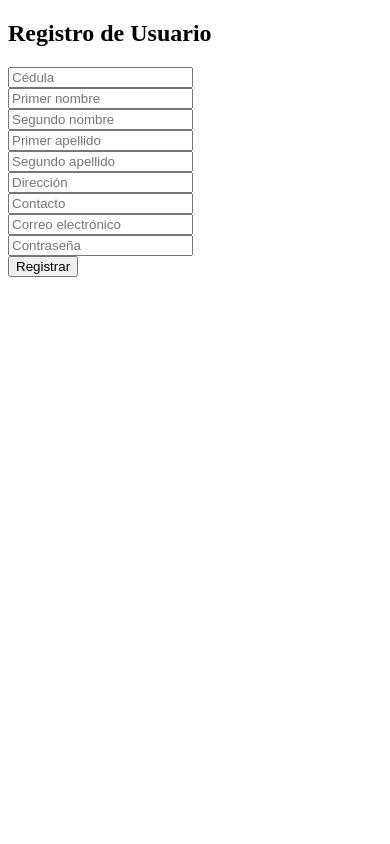
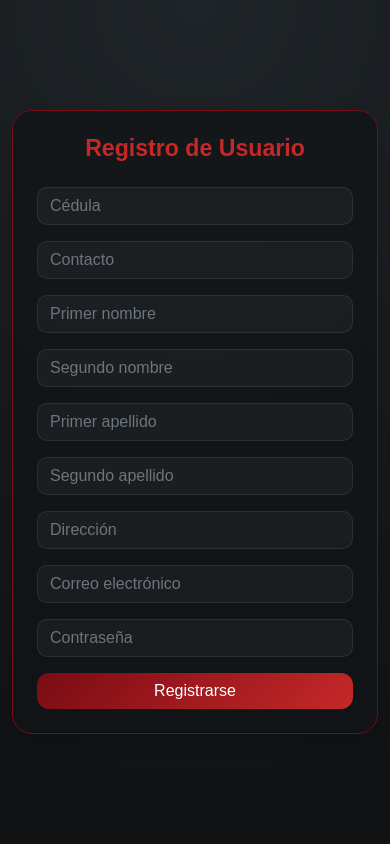
Before and after one commit to nicollebernal/cueromania_pyton, a Django app: page /registrar_usuario/ in a window 390 px wide. Run offline with Django 5.2, Linux system fonts and the light colour scheme; some libraries are stand-ins or nearby versions.

Commit message:
doc: agregele algo

```diff
--- a/Proyecto/panel_admin/views.py
+++ b/Proyecto/panel_admin/views.py
@@ -60,7 +60,7 @@ def cerrar_sesion(request):
     return redirect('login')
 
 
-# ——— Productos ———
+
 
 
 @solo_administrador
@@ -197,7 +197,6 @@ def producto_eliminar(request, pk):
     )
 
 
-# ——— Usuarios ———
 
 
 @solo_administrador
@@ -267,7 +266,6 @@ def usuario_eliminar(request, pk):
     )
 
 
-# ——— Catálogos ———
 
 
 @solo_administrador
--- a/Proyecto/tienda/models.py
+++ b/Proyecto/tienda/models.py
@@ -142,6 +142,7 @@ class Producto (models.Model):
     nombre = models.CharField(max_length=100)
     precio = models.DecimalField(max_digits=10, decimal_places=2)
     talla = models.CharField(max_length=20)
+    imagen = models.ImageField(upload_to='productos/', blank=True, null=True, db_column='imagen')
     estado = models.CharField(max_length=20)
     stock_producto = models.IntegerField()
     descripcion = models.TextField()
@@ -159,7 +160,6 @@ class Producto (models.Model):
 
 class Venta(models.Model):
     id_ventas = models.AutoField(primary_key=True)
-    # Solo fecha: evita conflictos con MySQL DATE/DATETIME y timezone.is_aware en plantillas
     fecha_ventas = models.DateField()
     estado_venta = models.CharField(max_length=50)
     total = models.DecimalField(max_digits=12, decimal_places=2, db_column='Total')
--- a/Proyecto/tienda/templates/login/registro.html
+++ b/Proyecto/tienda/templates/login/registro.html
@@ -1,23 +1,113 @@
 <!DOCTYPE html>
-<html>
+<html lang="es">
 <head>
+    <meta charset="UTF-8">
     <title>Registro</title>
+    {% load static %}
+    <link rel="stylesheet" href="{% static 'bootstrap/css/bootstrap.min.css' %}">
+    <style>
+        :root {
+            --color-fondo-oscuro: #0f1113;
+            --color-fondo-claro: #1f2428;
+            --color-vino: #7a0c14;
+            --color-rojo: #b71c1c;
+            --color-rojo-intenso: #c62828;
+            --color-texto-claro: #ddd;
+            --color-error: #e57373;
+        }
+
+        body {
+            background: radial-gradient(circle at top, var(--color-fondo-claro), var(--color-fondo-oscuro));
+            color: var(--color-texto-claro);
+            font-family: 'Montserrat', sans-serif;
+        }
+
+        .registro-box {
+            width: 100%;
+            max-width: 500px;
+            border-radius: 20px;
+            background: rgba(18, 20, 23, 0.75);
+            backdrop-filter: blur(12px);
+            border: 1px solid var(--color-vino);
+            box-shadow: 0 0 20px rgba(122, 12, 20, 0.9), 0 0 40px rgba(122, 12, 20, 0.6), 0 0 80px rgba(122, 12, 20, 0.4);
+            padding: 2rem;
+        }
+
+        h3 {
+            color: var(--color-rojo-intenso);
+            font-weight: bold;
+        }
+
+        .form-control {
+            background: rgba(255, 255, 255, 0.04);
+            border: 1px solid rgba(255, 255, 255, 0.08);
+            border-radius: 10px;
+            color: var(--color-texto-claro);
+            transition: 0.3s ease;
+        }
+
+        .form-control:focus {
+            border: 1px solid var(--color-rojo);
+            box-shadow: 0 0 6px var(--color-rojo);
+            outline: none;
+        }
+
+        .btn-registro {
+            background: linear-gradient(135deg, var(--color-vino), var(--color-rojo-intenso));
+            border-radius: 12px;
+            color: white;
+            border: none;
+            transition: 0.3s ease;
+        }
+
+        .btn-registro:hover {
+            background: linear-gradient(135deg, var(--color-rojo-intenso), var(--color-vino));
+            transform: scale(1.02);
+        }
+    </style>
 </head>
 <body>
-    <h2>Registro de Usuario</h2>
-    <form method="post">
-        {% csrf_token %}
-        <input type="text" name="id_usuario" placeholder="Cédula" required><br>
-        <input type="text" name="primer_nombre" placeholder="Primer nombre" required><br>
-        <input type="text" name="segundo_nombre" placeholder="Segundo nombre"><br>
-        <input type="text" name="primer_apellido" placeholder="Primer apellido" required><br>
-        <input type="text" name="segundo_apellido" placeholder="Segundo apellido"><br>
-        <input type="text" name="direccion" placeholder="Dirección"><br>
-        <input type="text" name="contacto" placeholder="Contacto"><br>
-        <input type="email" name="gmail" placeholder="Correo electrónico" required><br>
-        <input type="password" name="clave" placeholder="Contraseña" required><br>
-
-        <button type="submit">Registrar</button>
-    </form>
+<div class="container d-flex justify-content-center align-items-center vh-100">
+    <div class="card p-4 shadow registro-box">
+        <h3 class="text-center mb-4">Registro de Usuario</h3>
+        <form method="post">
+            {% csrf_token %}
+            <div class="row">
+                <div class="col-md-6 mb-3">
+                    <input type="text" name="id_usuario" class="form-control" placeholder="Cédula" required>
+                </div>
+                <div class="col-md-6 mb-3">
+                    <input type="text" name="contacto" class="form-control" placeholder="Contacto">
+                </div>
+            </div>
+            <div class="row">
+                <div class="col-md-6 mb-3">
+                    <input type="text" name="primer_nombre" class="form-control" placeholder="Primer nombre" required>
+                </div>
+                <div class="col-md-6 mb-3">
+                    <input type="text" name="segundo_nombre" class="form-control" placeholder="Segundo nombre">
+                </div>
+            </div>
+            <div class="row">
+                <div class="col-md-6 mb-3">
+                    <input type="text" name="primer_apellido" class="form-control" placeholder="Primer apellido" required>
+                </div>
+                <div class="col-md-6 mb-3">
+                    <input type="text" name="segundo_apellido" class="form-control" placeholder="Segundo apellido">
+                </div>
+            </div>
+            <div class="mb-3">
+                <input type="text" name="direccion" class="form-control" placeholder="Dirección">
+            </div>
+            <div class="mb-3">
+                <input type="email" name="gmail" class="form-control" placeholder="Correo electrónico" required>
+            </div>
+            <div class="mb-3">
+                <input type="password" name="clave" class="form-control" placeholder="Contraseña" required>
+            </div>
+            <button type="submit" class="btn btn-registro w-100">Registrarse</button>
+        </form>
+    </div>
+</div>
 </body>
 </html>
```
Also changed, not shown: Proyecto/Carrito/templates/carrito.html (+56 -31 lines), Proyecto/tienda/static/css/carrito.css (+94 -0 lines), Proyecto/tienda/templates/cliente/cliente.html (+11 -11 lines).
